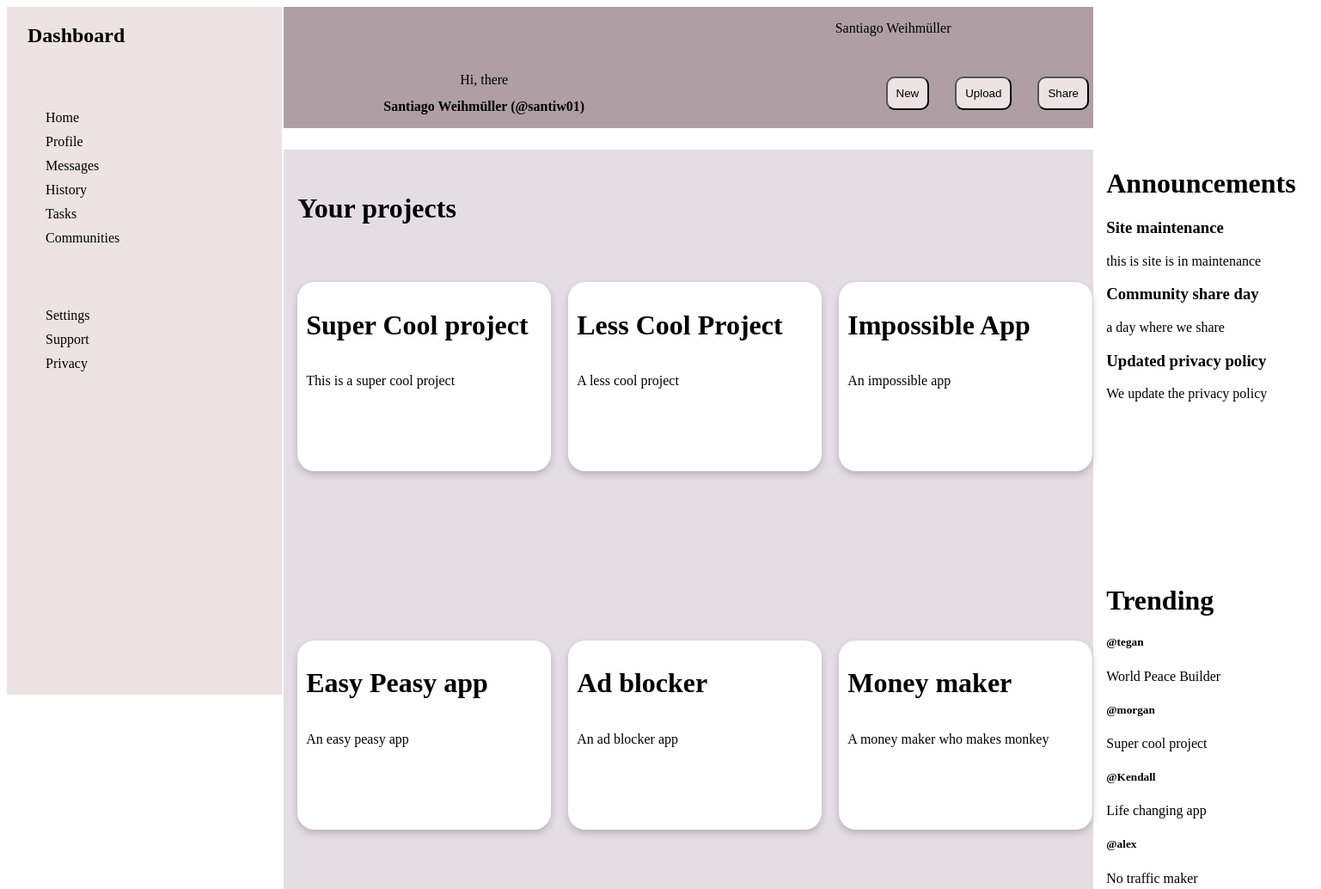
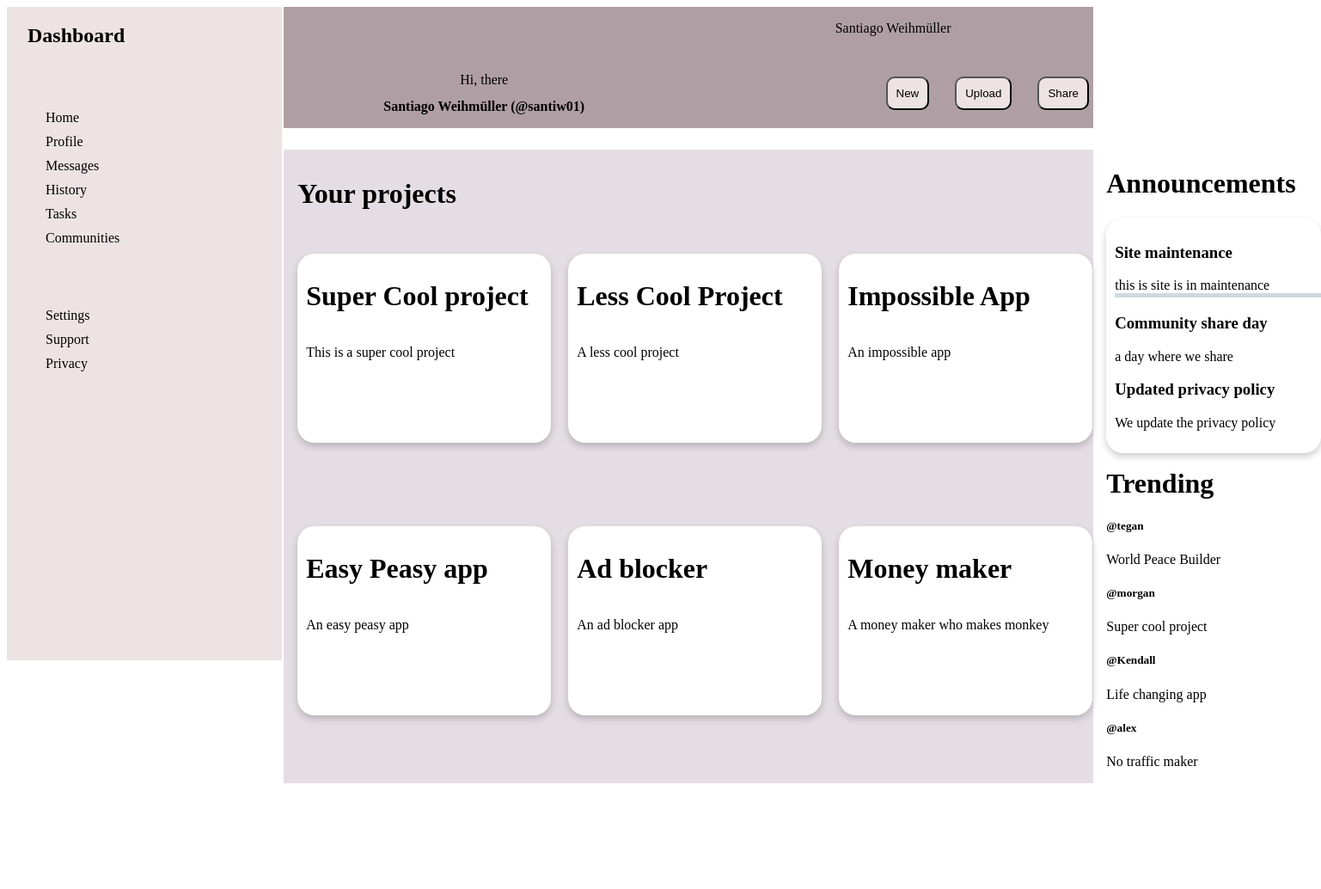
Before and after one commit to SantiW01/Admin-Dashboard, a plain HTML site: page index.html in a window 1280 px wide. Shown: the top 1034 px of the page at 86% size, 1537 px wide, since content can reach past the window. After the commit the page ends 958 px from the top, so only its background shows below. Drawn offline with Linux system fonts and the light colour scheme.

Commit message:
feat: add announcements's style

```diff
--- a/index.css
+++ b/index.css
@@ -6,7 +6,7 @@
   grid-template-columns: repeat(4, 1fr);
   grid-template-rows: repeat(1, 1fr);
   gap: 25px;
-  height: 100%;
+  height: 80%;
 }
 
 .header {
@@ -37,13 +37,13 @@
 }
 
 .aside {
-  position: fixed;
+  position: absolute;
   width: 25%;
-  height: 100%;
+  height: 95%;
   background-color: #ede3e4;
   margin-left: 0%;
   color: #000;
-  grid-column: 1 / 5;
+  grid-column: 1 / 4;
 }
 
 .aside_title {
@@ -86,8 +86,6 @@
   display: flex;
   flex-direction: column;
   padding: 10px;
-  border-radius: 20px;
-  box-shadow: 0 4px 8px 0 rgba(0, 0, 0, 0.2);
 }
 
 .card p {
@@ -112,5 +110,24 @@ main {
   grid-row: 2 / 7;
   display: grid;
   grid-template: 1fr 1fr / 1fr 1fr;
-  height: 125%;
+  height: 95%;
 }
+
+.announcements {
+  height: 50px;
+  width: 250px;
+}
+
+.announcements-card {
+  background-color: #fff;
+  padding: 10px 0px 10px 10px;
+}
+
+.announcements-card p:nth-child(-n + 2) {
+  border-bottom: 5px solid #ced9df;
+}
+.announcements-card,
+.card {
+  border-radius: 20px;
+  box-shadow: 0 4px 8px 0 rgba(0, 0, 0, 0.2);
+}
```
